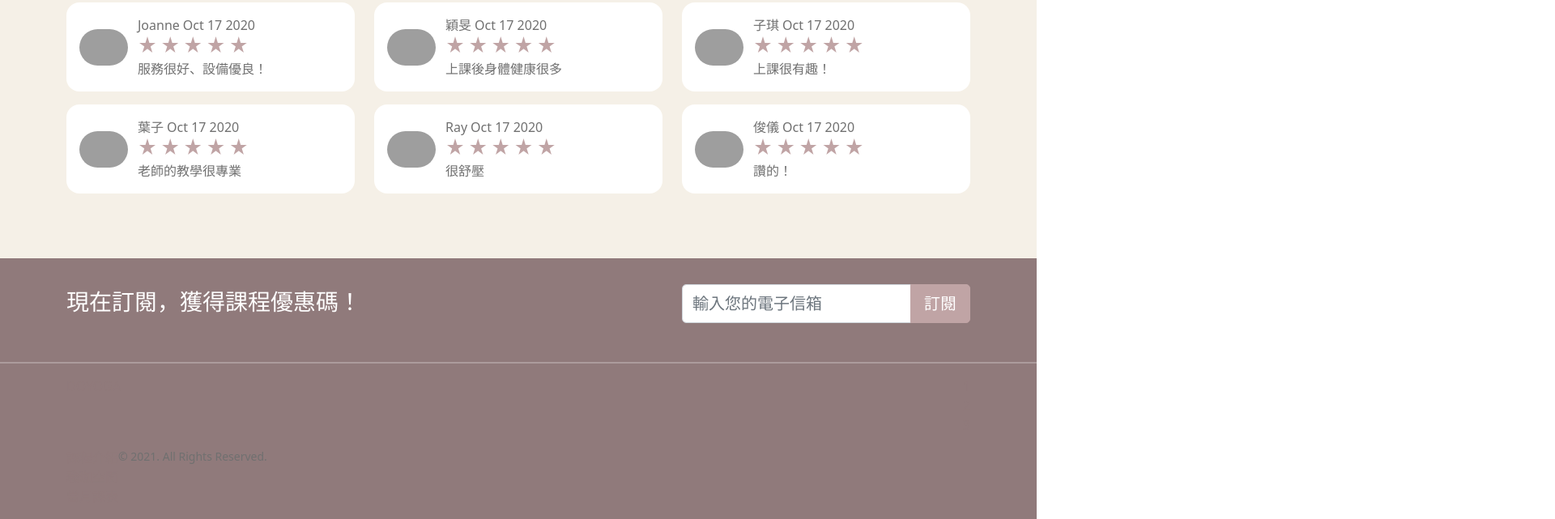
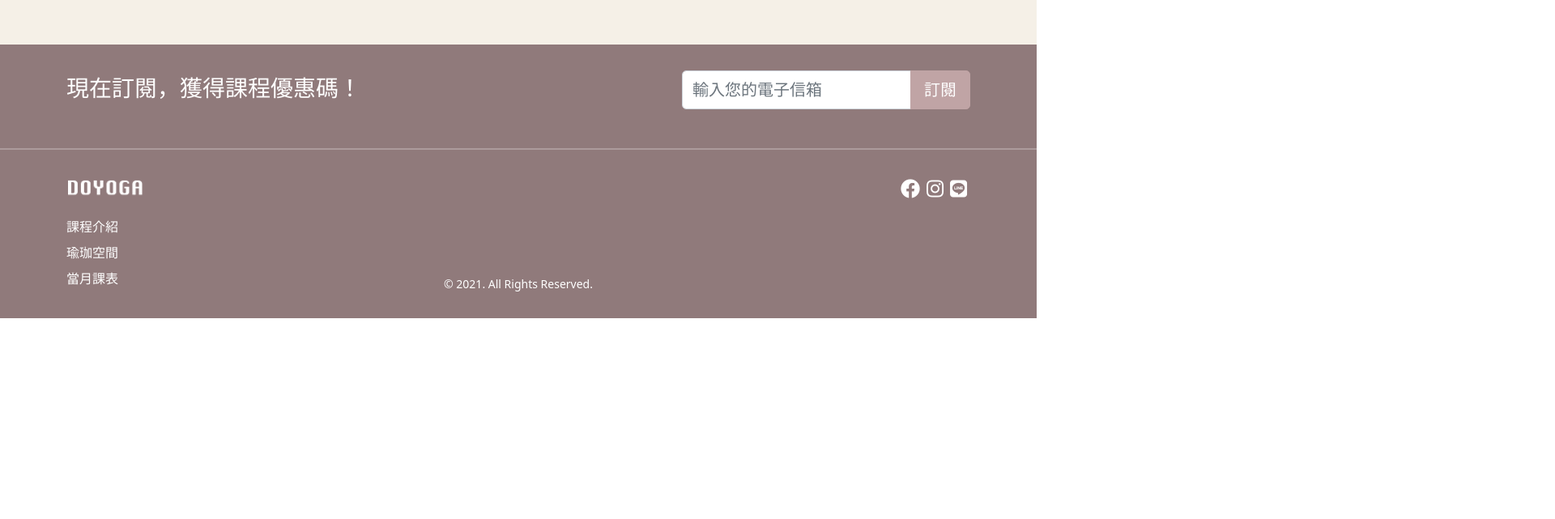
Before and after one commit to WenfishTseng/pages-yoga, a plain HTML site: page index.html in a window 1280 px wide. Shown: the part 4467-5108 px from the top of the page at 81% size, 1920 px wide, since content can reach past the window. After the commit the page ends 4860 px from the top, so only its background shows below. Drawn offline with nearby package versions, Linux system fonts and the light colour scheme; grey boxes are pictures that could not be loaded.

Commit message:
Update 2021-08-25T17:24:47.153Z

```diff
--- a/index.html
+++ b/index.html
@@ -379,7 +379,7 @@
           </a>
         </div>
         <div class="col-6">
-          <div class="swiper-container mySwiper">
+          <!-- <div class="swiper-container mySwiper">
             <div class="swiper-wrapper">
               <div class="swiper-slide">
                 <div class="swiper-card">
@@ -418,7 +418,7 @@
                 </div>
               </div>
             </div>
-          </div>
+          </div> -->
         </div>
       </div>
     </div>
@@ -748,23 +748,43 @@
 
       <hr class="border border-1 border-white" />
 
-      <div class="container">
+      <div class="container pt-4">
         <div class="d-flex justify-content-between">
-          <div><a href="#">DOYOGA</a></div>
-          <ul class="list-unstyled">
-            <li><a href="">1</a></li>
-            <li><a href="">2</a></li>
-            <li><a href="">3</a></li>
+          <div><a class="logo d-block mb-1" href="#">DOYOGA</a></div>
+          <ul class="list-unstyled d-flex">
+            <li>
+              <a class="link-white d-block p-1" href="#"
+                ><i class="fab fa-facebook fs-4"></i
+              ></a>
+            </li>
+            <li>
+              <a class="link-white d-block p-1" href="#"
+                ><i class="fab fa-instagram fs-4"></i
+              ></a>
+            </li>
+            <li>
+              <a class="link-white d-block p-1" href="#"
+                ><i class="fab fa-line fs-4"></i
+              ></a>
+            </li>
           </ul>
         </div>
-        <div class="d-flex">
-          <ul class="list-unstyled">
-            <li><a href="">課程介紹</a></li>
-            <li><a href="">瑜珈空間</a></li>
-            <li><a href="">當月課表</a></li>
-          </ul>
-          <small>© 2021. All Rights Reserved.</small>
-        </div>
+
+        <ul class="list-unstyled">
+          <li>
+            <a class="link-white d-block pb-2 fw-light" href="#">課程介紹</a>
+          </li>
+          <li>
+            <a class="link-white d-block pb-2 fw-light" href="#">瑜珈空間</a>
+          </li>
+          <li>
+            <a class="link-white d-block pb-2 fw-light" href="#">當月課表</a>
+          </li>
+        </ul>
+
+        <small class="copyRight text-white d-md-block text-md-center"
+          >© 2021. All Rights Reserved.</small
+        >
       </div>
     </footer>
 
```
Also changed, not shown: assets/style/all.css, 1 other file.
